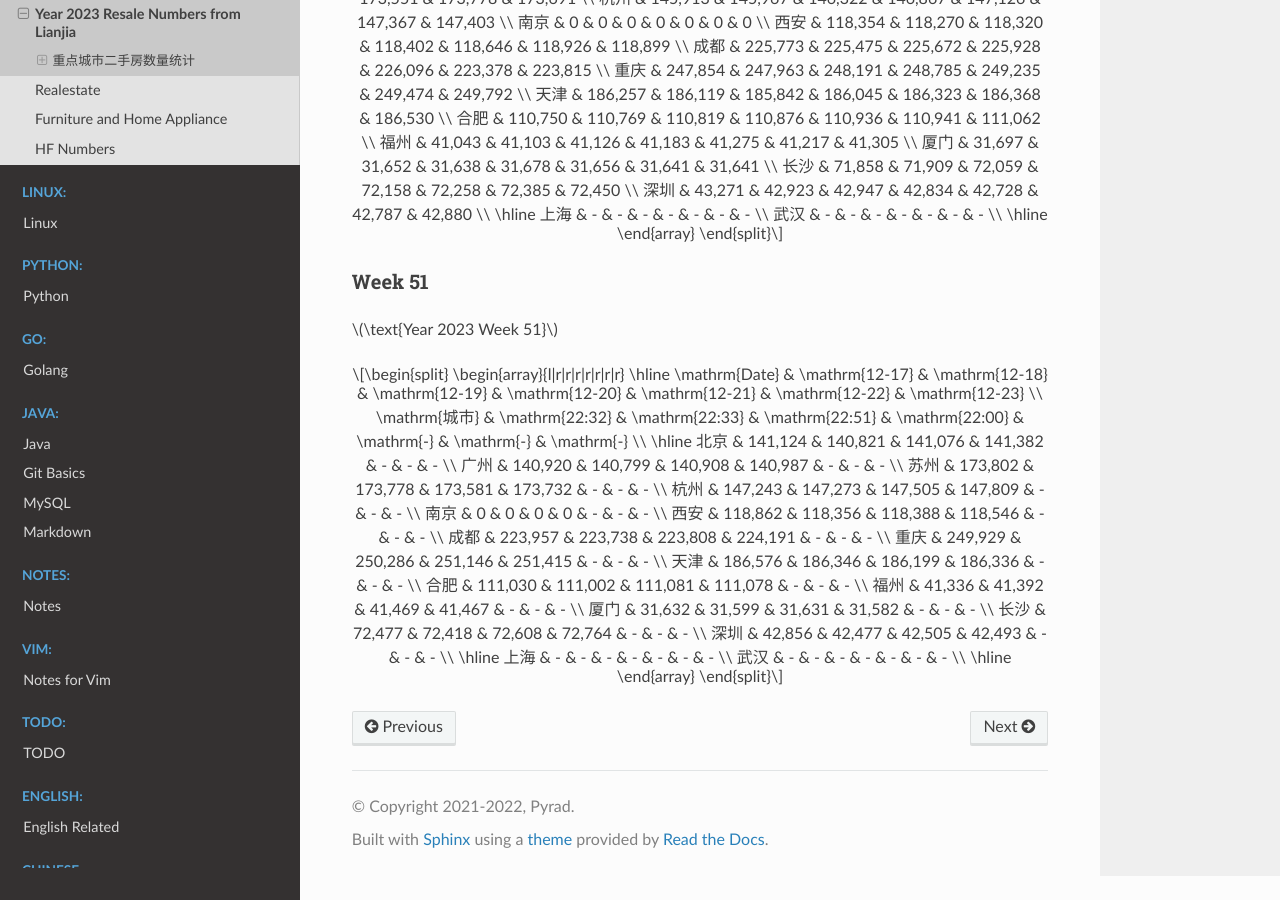
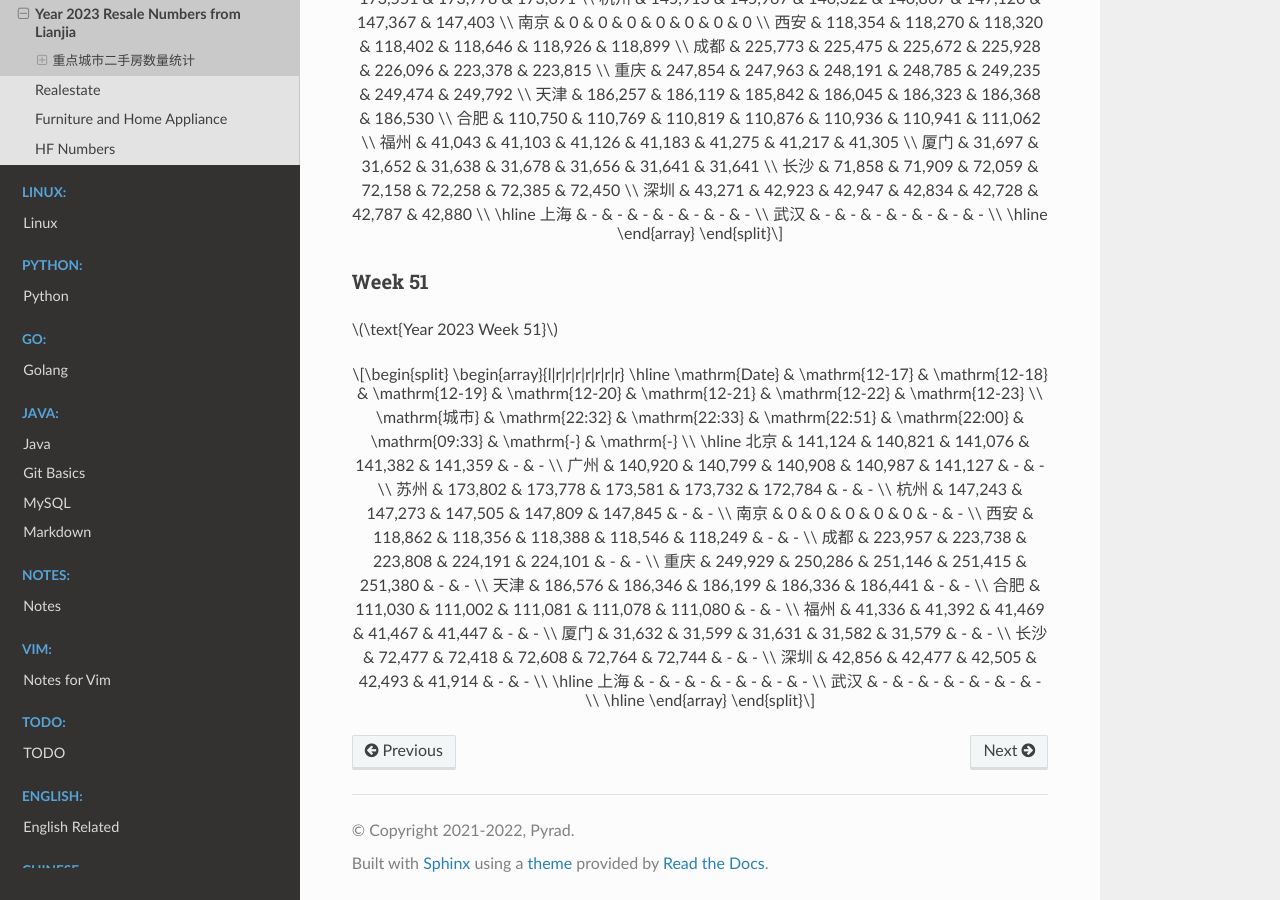
Before and after one commit to Pyrad/pyradnotes, a Sphinx documentation site: the page built from source/RealEstate/resalenumbers2023.md, in a window 1280 px wide and 900 px high, scrolled down 20734 px. Built offline with Sphinx 7.4.7 and the Read the Docs theme 2.0.0, drawn with Linux system fonts in a browser that asks for light colours; a script that is not in the unit is left out.

Commit message:
Realestate Update resale numbers 2023-12-21 09:33

```diff
--- a/source/RealEstate/resalenumbers2023.md
+++ b/source/RealEstate/resalenumbers2023.md
@@ -1346,22 +1346,22 @@
 \begin{array}{l|r|r|r|r|r|r|r}
 \hline
 \mathrm{Date} & \mathrm{12-17} & \mathrm{12-18} & \mathrm{12-19} & \mathrm{12-20} & \mathrm{12-21} & \mathrm{12-22} & \mathrm{12-23} \\
-\mathrm{城市} & \mathrm{22:32} & \mathrm{22:33} & \mathrm{22:51} & \mathrm{22:00} & \mathrm{-} & \mathrm{-} & \mathrm{-} \\
+\mathrm{城市} & \mathrm{22:32} & \mathrm{22:33} & \mathrm{22:51} & \mathrm{22:00} & \mathrm{09:33} & \mathrm{-} & \mathrm{-} \\
 \hline
-北京 & 141,124 & 140,821 & 141,076 & 141,382 & - & - & - \\
-广州 & 140,920 & 140,799 & 140,908 & 140,987 & - & - & - \\
-苏州 & 173,802 & 173,778 & 173,581 & 173,732 & - & - & - \\
-杭州 & 147,243 & 147,273 & 147,505 & 147,809 & - & - & - \\
-南京 & 0 & 0 & 0 & 0 & - & - & - \\
-西安 & 118,862 & 118,356 & 118,388 & 118,546 & - & - & - \\
-成都 & 223,957 & 223,738 & 223,808 & 224,191 & - & - & - \\
-重庆 & 249,929 & 250,286 & 251,146 & 251,415 & - & - & - \\
-天津 & 186,576 & 186,346 & 186,199 & 186,336 & - & - & - \\
-合肥 & 111,030 & 111,002 & 111,081 & 111,078 & - & - & - \\
-福州 & 41,336 & 41,392 & 41,469 & 41,467 & - & - & - \\
-厦门 & 31,632 & 31,599 & 31,631 & 31,582 & - & - & - \\
-长沙 & 72,477 & 72,418 & 72,608 & 72,764 & - & - & - \\
-深圳 & 42,856 & 42,477 & 42,505 & 42,493 & - & - & - \\
+北京 & 141,124 & 140,821 & 141,076 & 141,382 & 141,359 & - & - \\
+广州 & 140,920 & 140,799 & 140,908 & 140,987 & 141,127 & - & - \\
+苏州 & 173,802 & 173,778 & 173,581 & 173,732 & 172,784 & - & - \\
+杭州 & 147,243 & 147,273 & 147,505 & 147,809 & 147,845 & - & - \\
+南京 & 0 & 0 & 0 & 0 & 0 & - & - \\
+西安 & 118,862 & 118,356 & 118,388 & 118,546 & 118,249 & - & - \\
+成都 & 223,957 & 223,738 & 223,808 & 224,191 & 224,101 & - & - \\
+重庆 & 249,929 & 250,286 & 251,146 & 251,415 & 251,380 & - & - \\
+天津 & 186,576 & 186,346 & 186,199 & 186,336 & 186,441 & - & - \\
+合肥 & 111,030 & 111,002 & 111,081 & 111,078 & 111,080 & - & - \\
+福州 & 41,336 & 41,392 & 41,469 & 41,467 & 41,447 & - & - \\
+厦门 & 31,632 & 31,599 & 31,631 & 31,582 & 31,579 & - & - \\
+长沙 & 72,477 & 72,418 & 72,608 & 72,764 & 72,744 & - & - \\
+深圳 & 42,856 & 42,477 & 42,505 & 42,493 & 41,914 & - & - \\
 \hline
 上海 & - & - & - & - & - & - & - \\
 武汉 & - & - & - & - & - & - & - \\
```
Also changed, not shown: 1 other file.
